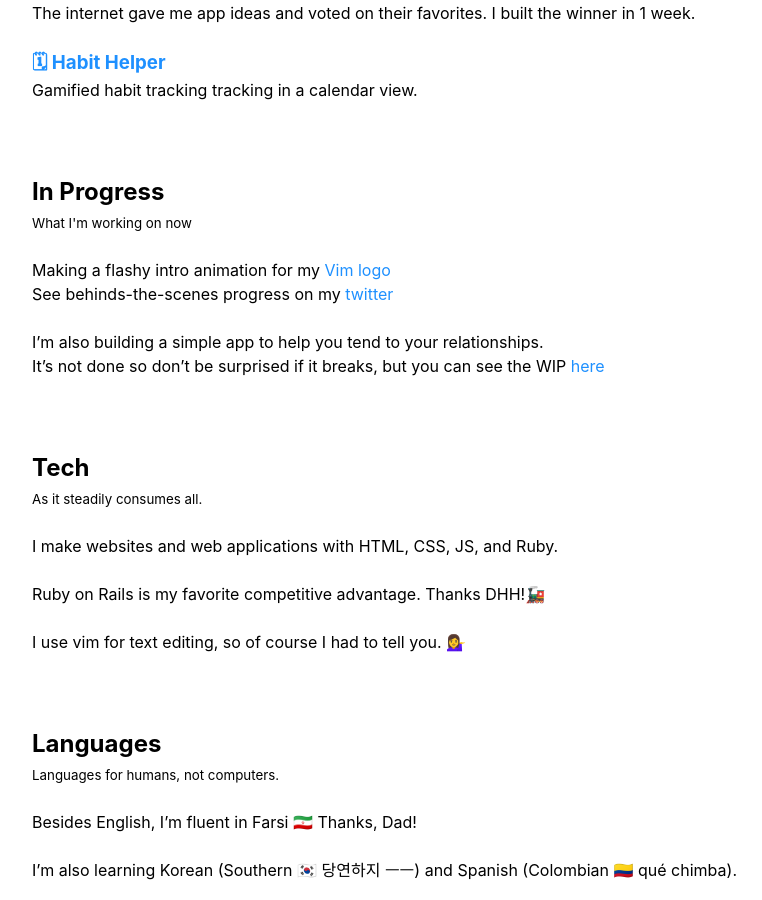
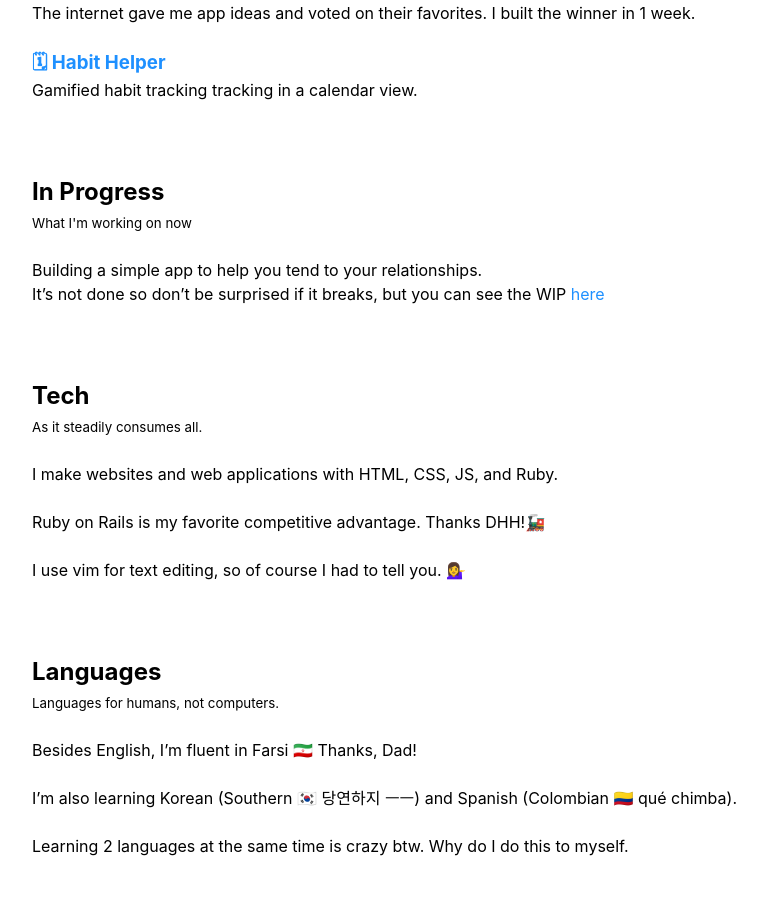
Before and after one commit to pooriajr/pooriar, a Jekyll site: the page built from index.html, in a window 1280 px wide and 900 px high, scrolled down 969 px. Shown: the whole window, without its empty margins (242-1004 px from the left). Built offline with Jekyll 4.4.1, drawn with Linux system fonts in a browser that asks for light colours.

Commit message:
updated in progress

```diff
--- a/_sections/in-progress.html
+++ b/_sections/in-progress.html
@@ -3,8 +3,5 @@
 subtitle: What I'm working on now
 ---
 
-Making a flashy intro animation for my [Vim logo](models/vim)
-See behinds-the-scenes progress on my [twitter](https://twitter.com/pooria_r)
-
-I'm also building a simple app to help you tend to your relationships.
+Building a simple app to help you tend to your relationships.
 It's not done so don't be surprised if it breaks, but you can see the WIP [here](https://undrift.netlify.app)
```
